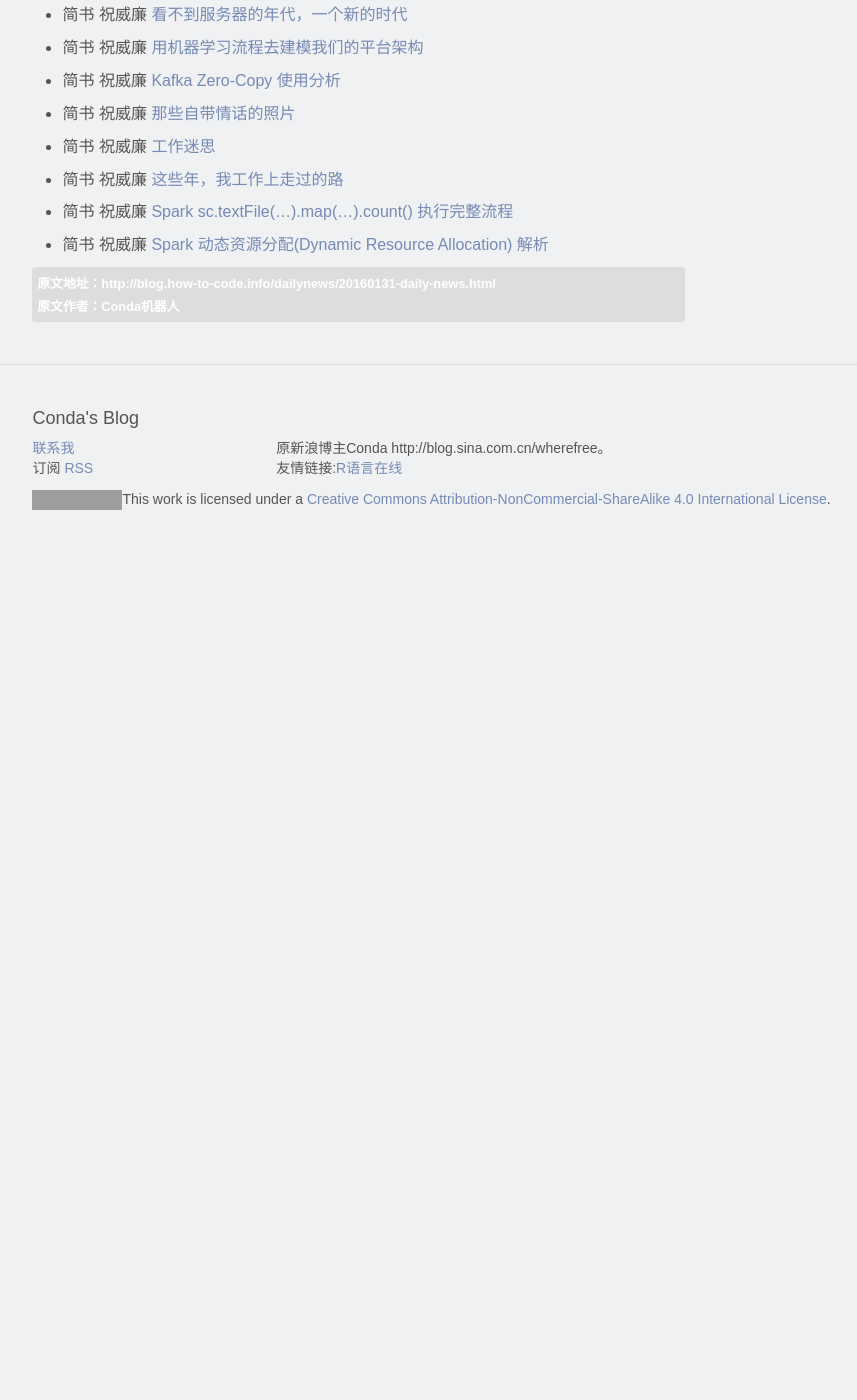
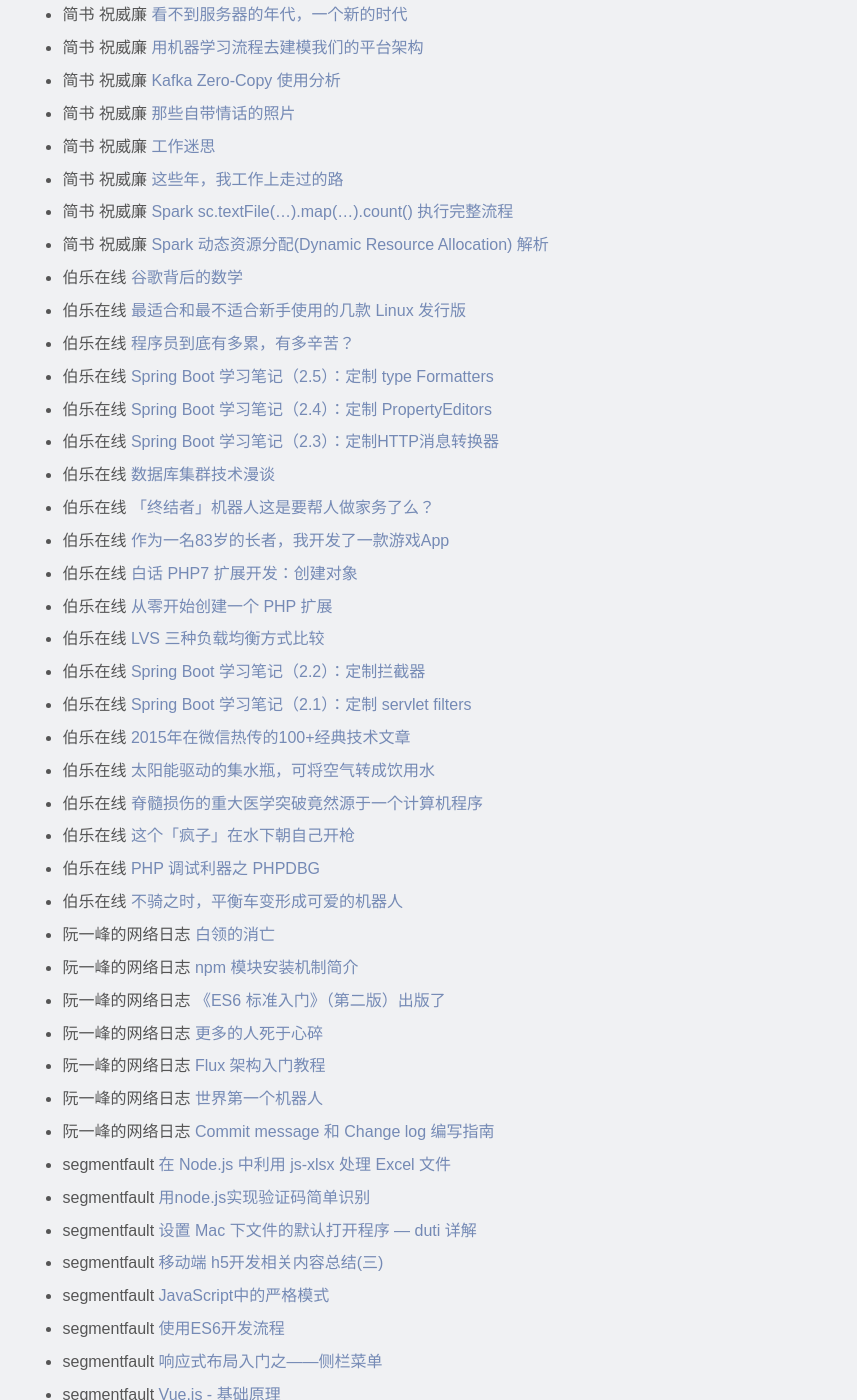
Before and after one commit to fun360/fun360, a Jekyll site: the page built from _posts/dailynews/2016-01-31-20160131-daily-news.markdown, in a window 1280 px wide and 1400 px high, scrolled down 1707 px. Shown: the whole window, without its empty margins (135-992 px from the left). Built offline with Jekyll 4.4.1, drawn with Linux system fonts in a browser that asks for light colours; comment, search, counter and statistics services are not loaded; before the commit the page ends 2259 px from its top, so only the background shows below that; some of the changed text lies outside the part shown; grey boxes are pictures that could not be loaded.

Commit message:
dailynews

```diff
--- a/_posts/dailynews/2016-01-31-20160131-daily-news.markdown
+++ b/_posts/dailynews/2016-01-31-20160131-daily-news.markdown
@@ -77,23 +77,23 @@
 
  * info Q [架构师（10月刊）](http://www.infoq.com/cn/minibooks/architect-oct-10-2011)
 
- * 数据联盟 [近200篇机器学习&深度学习资料分享](http://www.dataunion.orghttp://dataunion.org/21453.html)
+ * 数据联盟 [近200篇机器学习&深度学习资料分享](http://dataunion.org/21453.html)
 
- * 数据联盟 [猴年春晚：“六小龄童”的营销风云](http://www.dataunion.orghttp://dataunion.org/21755.html)
+ * 数据联盟 [猴年春晚：“六小龄童”的营销风云](http://dataunion.org/21755.html)
 
- * 数据联盟 [2015全球十大最具潜力开源项目](http://www.dataunion.orghttp://dataunion.org/21751.html)
+ * 数据联盟 [2015全球十大最具潜力开源项目](http://dataunion.org/21751.html)
 
- * 数据联盟 [Andrew Ng的Quora机器学习问答季](http://www.dataunion.orghttp://dataunion.org/21748.html)
+ * 数据联盟 [Andrew Ng的Quora机器学习问答季](http://dataunion.org/21748.html)
 
- * 数据联盟 [年会应该由CTO主持，据说这样才能激发你的潜能？！](http://www.dataunion.orghttp://dataunion.org/21745.html)
+ * 数据联盟 [年会应该由CTO主持，据说这样才能激发你的潜能？！](http://dataunion.org/21745.html)
 
- * 数据联盟 [数据挖掘领域十大经典算法](http://www.dataunion.orghttp://dataunion.org/21742.html)
+ * 数据联盟 [数据挖掘领域十大经典算法](http://dataunion.org/21742.html)
 
- * 数据联盟 [亚马逊发布国人2015“吃喝白皮书”](http://www.dataunion.orghttp://dataunion.org/21739.html)
+ * 数据联盟 [亚马逊发布国人2015“吃喝白皮书”](http://dataunion.org/21739.html)
 
- * 数据联盟 [Spark Streaming 的玫瑰与刺](http://www.dataunion.orghttp://dataunion.org/21736.html)
+ * 数据联盟 [Spark Streaming 的玫瑰与刺](http://dataunion.org/21736.html)
 
- * 数据联盟 [Java程序员使用的20几个大数据工具](http://www.dataunion.orghttp://dataunion.org/21733.html)
+ * 数据联盟 [Java程序员使用的20几个大数据工具](http://dataunion.org/21733.html)
 
  * 简书 祝威廉 [Transformer架构解析](http://www.jianshu.com/p/8a88a8bb4700)
 
@@ -112,3 +112,117 @@
  * 简书 祝威廉 [Spark sc.textFile(...).map(...).count() 执行完整流程](http://www.jianshu.com/p/1279b4029bae)
 
  * 简书 祝威廉 [Spark 动态资源分配(Dynamic Resource Allocation) 解析](http://www.jianshu.com/p/79ebdb1dbaff)
+
+ * 伯乐在线 [谷歌背后的数学](http://blog.jobbole.com/97823/)
+
+ * 伯乐在线 [最适合和最不适合新手使用的几款 Linux 发行版](http://blog.jobbole.com/97821/)
+
+ * 伯乐在线 [程序员到底有多累，有多辛苦？](http://blog.jobbole.com/92783/)
+
+ * 伯乐在线 [Spring Boot 学习笔记（2.5）：定制 type Formatters](http://blog.jobbole.com/97780/)
+
+ * 伯乐在线 [Spring Boot 学习笔记（2.4）：定制 PropertyEditors](http://blog.jobbole.com/97777/)
+
+ * 伯乐在线 [Spring Boot 学习笔记（2.3）：定制HTTP消息转换器](http://blog.jobbole.com/97772/)
+
+ * 伯乐在线 [数据库集群技术漫谈](http://blog.jobbole.com/97806/)
+
+ * 伯乐在线 [「终结者」机器人这是要帮人做家务了么？](http://blog.jobbole.com/97736/)
+
+ * 伯乐在线 [作为一名83岁的长者，我开发了一款游戏App](http://blog.jobbole.com/97793/)
+
+ * 伯乐在线 [白话 PHP7 扩展开发：创建对象](http://blog.jobbole.com/97790/)
+
+ * 伯乐在线 [从零开始创建一个 PHP 扩展](http://blog.jobbole.com/97786/)
+
+ * 伯乐在线 [LVS 三种负载均衡方式比较](http://blog.jobbole.com/97783/)
+
+ * 伯乐在线 [Spring Boot 学习笔记（2.2）：定制拦截器](http://blog.jobbole.com/97763/)
+
+ * 伯乐在线 [Spring Boot 学习笔记（2.1）：定制 servlet filters](http://blog.jobbole.com/97760/)
+
+ * 伯乐在线 [2015年在微信热传的100+经典技术文章](http://blog.jobbole.com/97515/)
+
+ * 伯乐在线 [太阳能驱动的集水瓶，可将空气转成饮用水](http://blog.jobbole.com/97514/)
+
+ * 伯乐在线 [脊髓损伤的重大医学突破竟然源于一个计算机程序](http://blog.jobbole.com/97651/)
+
+ * 伯乐在线 [这个「疯子」在水下朝自己开枪](http://blog.jobbole.com/97504/)
+
+ * 伯乐在线 [PHP 调试利器之 PHPDBG](http://blog.jobbole.com/97714/)
+
+ * 伯乐在线 [不骑之时，平衡车变形成可爱的机器人](http://blog.jobbole.com/97484/)
+
+ * 阮一峰的网络日志 [白领的消亡](http://www.ruanyifeng.com/blog/2016/01/white-collar.html)
+
+ * 阮一峰的网络日志 [npm 模块安装机制简介](http://www.ruanyifeng.com/blog/2016/01/npm-install.html)
+
+ * 阮一峰的网络日志 [《ES6 标准入门》（第二版）出版了](http://www.ruanyifeng.com/blog/2016/01/ecmascript-6-primer.html)
+
+ * 阮一峰的网络日志 [更多的人死于心碎](http://www.ruanyifeng.com/blog/2016/01/ian-murdock.html)
+
+ * 阮一峰的网络日志 [Flux 架构入门教程](http://www.ruanyifeng.com/blog/2016/01/flux.html)
+
+ * 阮一峰的网络日志 [世界第一个机器人](http://www.ruanyifeng.com/blog/2016/01/first-robot.html)
+
+ * 阮一峰的网络日志 [Commit message 和 Change log 编写指南](http://www.ruanyifeng.com/blog/2016/01/commit_message_change_log.html)
+
+ * segmentfault [在 Node.js 中利用 js-xlsx 处理 Excel 文件](http://segmentfault.com/a/1190000004395728)
+
+ * segmentfault [用node.js实现验证码简单识别](http://segmentfault.com/a/1190000004395507)
+
+ * segmentfault [设置 Mac 下文件的默认打开程序 — duti 详解](http://segmentfault.com/a/1190000004395085)
+
+ * segmentfault [移动端 h5开发相关内容总结(三)](http://segmentfault.com/a/1190000004395020)
+
+ * segmentfault [JavaScript中的严格模式](http://segmentfault.com/a/1190000004394829)
+
+ * segmentfault [使用ES6开发流程](http://segmentfault.com/a/1190000004394726)
+
+ * segmentfault [响应式布局入门之——侧栏菜单](http://segmentfault.com/a/1190000004394349)
+
+ * segmentfault [Vue.js - 基础原理](http://segmentfault.com/a/1190000004221918)
+
+ * segmentfault [SVG (一)  图形, 路径, 变换总结; 以及椭圆弧线, 贝塞尔曲线的详细解释](http://segmentfault.com/a/1190000004393817)
+
+ * segmentfault [SpringDataRedis事务处理](http://segmentfault.com/a/1190000004393573)
+
+ * segmentfault [CSS 变换（Transform）和动画（Animation）](http://segmentfault.com/a/1190000004392988)
+
+ * segmentfault [[单刷APUE系列]第三章——文件I/O](http://segmentfault.com/a/1190000004392560)
+
+ * segmentfault [Android自动化测试-从入门到入门（5）AdapterView的测试](http://segmentfault.com/a/1190000004392396)
+
+ * segmentfault [在yog2框架中自建模块，以实现socket.io与express共享session中间件](http://segmentfault.com/a/1190000004392232)
+
+ * segmentfault [Flux用过了，Redux也用过了，还是觉得不顺手？要不要自己造一个？](http://segmentfault.com/a/1190000004391958)
+
+ * segmentfault [更丰富的网页多图层效果：css混合模式](http://segmentfault.com/a/1190000004391765)
+
+ * segmentfault [浮动的一些探究](http://segmentfault.com/a/1190000004391587)
+
+ * segmentfault [Java进阶1 —— 对象的创建与销毁](http://segmentfault.com/a/1190000004390247)
+
+ * segmentfault [SpringBoot应用之分布式缓存](http://segmentfault.com/a/1190000004389938)
+
+ * segmentfault [正则之基本入门](http://segmentfault.com/a/1190000004389850)
+
+ * 酷壳 [让我们来谈谈分工](http://coolshell.cn/articles/17295.html)
+
+ * 酷壳 [Cuckoo Filter：设计与实现](http://coolshell.cn/articles/17225.html)
+
+ * 酷壳 [Docker基础技术：DeviceMapper](http://coolshell.cn/articles/17200.html)
+
+ * 酷壳 [Docker基础技术：AUFS](http://coolshell.cn/articles/17061.html)
+
+ * 酷壳 [Docker基础技术：Linux CGroup](http://coolshell.cn/articles/17049.html)
+
+ * 酷壳 [Docker基础技术：Linux Namespace（上）](http://coolshell.cn/articles/17010.html)
+
+ * 酷壳 [Docker基础技术：Linux Namespace（下）](http://coolshell.cn/articles/17029.html)
+
+ * 酷壳 [关于移动端的钓鱼式攻击](http://coolshell.cn/articles/17066.html)
+
+ * 酷壳 [Linus：为何对象引用计数必须是原子的](http://coolshell.cn/articles/16910.html)
+
+ * 酷壳 [DHH 谈混合移动应用开发](http://coolshell.cn/articles/12225.html)
```
Also changed, not shown: other parts of _posts/dailynews/2016-01-31-20160131-daily-news.markdown (+1 -1 lines).
